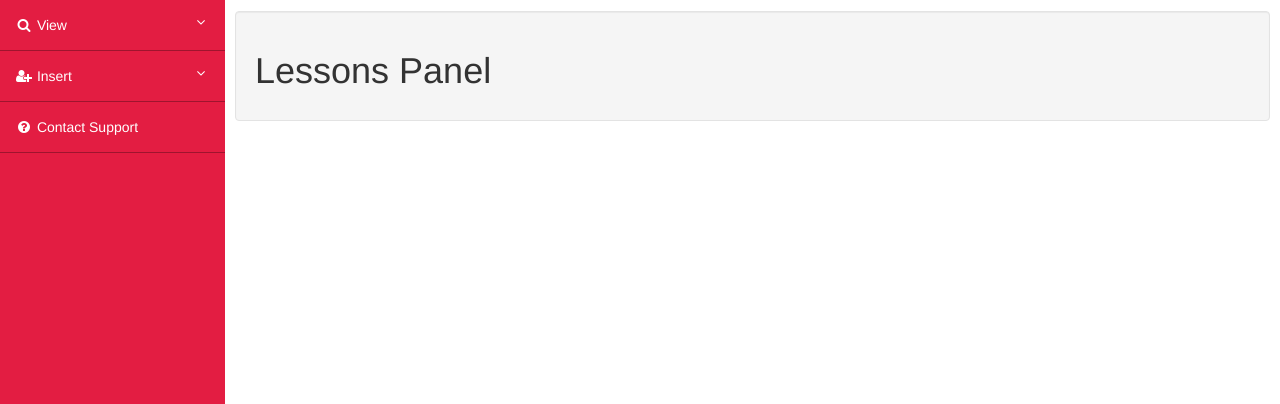
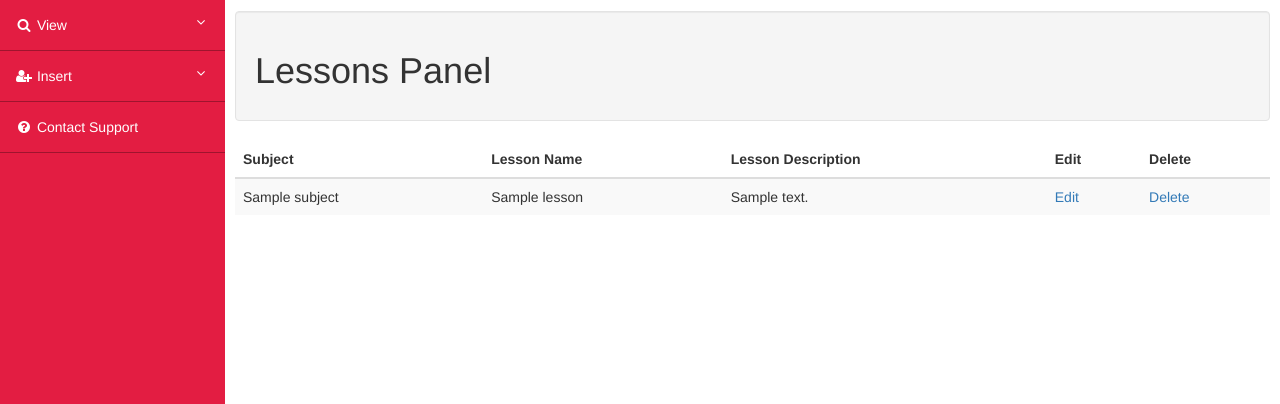
Before and after one commit to lukar1009/ChartwellOnline, a PHP site: page /admin/view_all_lessons.php in a window 1280 px wide. Shown: the part 61-465 px from the top of the page. Run offline with PHP 8.4, Linux system fonts and the light colour scheme; the visitor is signed in with stand-in values (Sample User, id 1); tables that the repository leaves empty or names only in its code hold one stand-in row (values such as "Sample post"); some libraries are stand-ins or nearby versions.

Commit message:
View all lessons functionallity added

```diff
--- a/admin/css/style.css
+++ b/admin/css/style.css
@@ -135,7 +135,7 @@
     .side-nav li a:hover,
     .side-nav li a:focus {
         outline: none;
-        background-color: #e31d42 !important;
+        background-color: #1a242f !important;
     }
 }
 
--- a/admin/view_all_lessons.php
+++ b/admin/view_all_lessons.php
@@ -13,6 +13,52 @@
                 </div>
             </div>
             <!-- /.row -->
+            <div class="row " id="main">
+            <table class="table table-striped">
+                <thead>
+                    <tr>
+                    <th scope="col">Subject</th>
+                    <th scope="col">Lesson Name</th>
+                    <th scope="col">Lesson Description</th>
+                    <th scope="col">Edit</th>
+                    <th scope="col">Delete</th>
+                    </tr>
+                </thead>
+                <tbody>
+                    <?php
+
+                    $query = "select * from lessons";
+                    $select_lessons_query = mysqli_query($connection, $query);
+                    if(!$select_lessons_query){
+                        die("QUERY1 failed: ". mysqli_error($connection));
+                    }
+                    while($row = mysqli_fetch_assoc($select_lessons_query)){
+                        $lesson_id = $row['id'];
+                        $lesson_name = $row['lesson_name'];
+                        $lesson_desc = $row['lesson_desc'];
+
+                        $inner_query = "select * from subjects where id = $lesson_id";
+                        $select_subject = mysqli_query($connection, $inner_query);
+                        if(!$select_subject){
+                            die("QUERY2 failed: ". mysqli_error($connection));
+                        }
+                        $inner_row = mysqli_fetch_assoc($select_subject);
+                        $subject_name = $inner_row['subject_name'];
+
+                        echo "<tr>";
+                        echo    "<td>$subject_name</td>";
+                        echo    "<td>$lesson_name</td>";
+                        echo    "<td>$lesson_desc</td>";
+                        echo    "<td><a href='#'>Edit</a></td>";
+                        echo    "<td><a href='#'>Delete</a></td>";
+                        echo "</tr>";
+                    }
+
+                    ?>
+
+                </tbody>
+            </table>
+        </div>
         </div>
         <!-- /.container-fluid -->
     </div>
```
